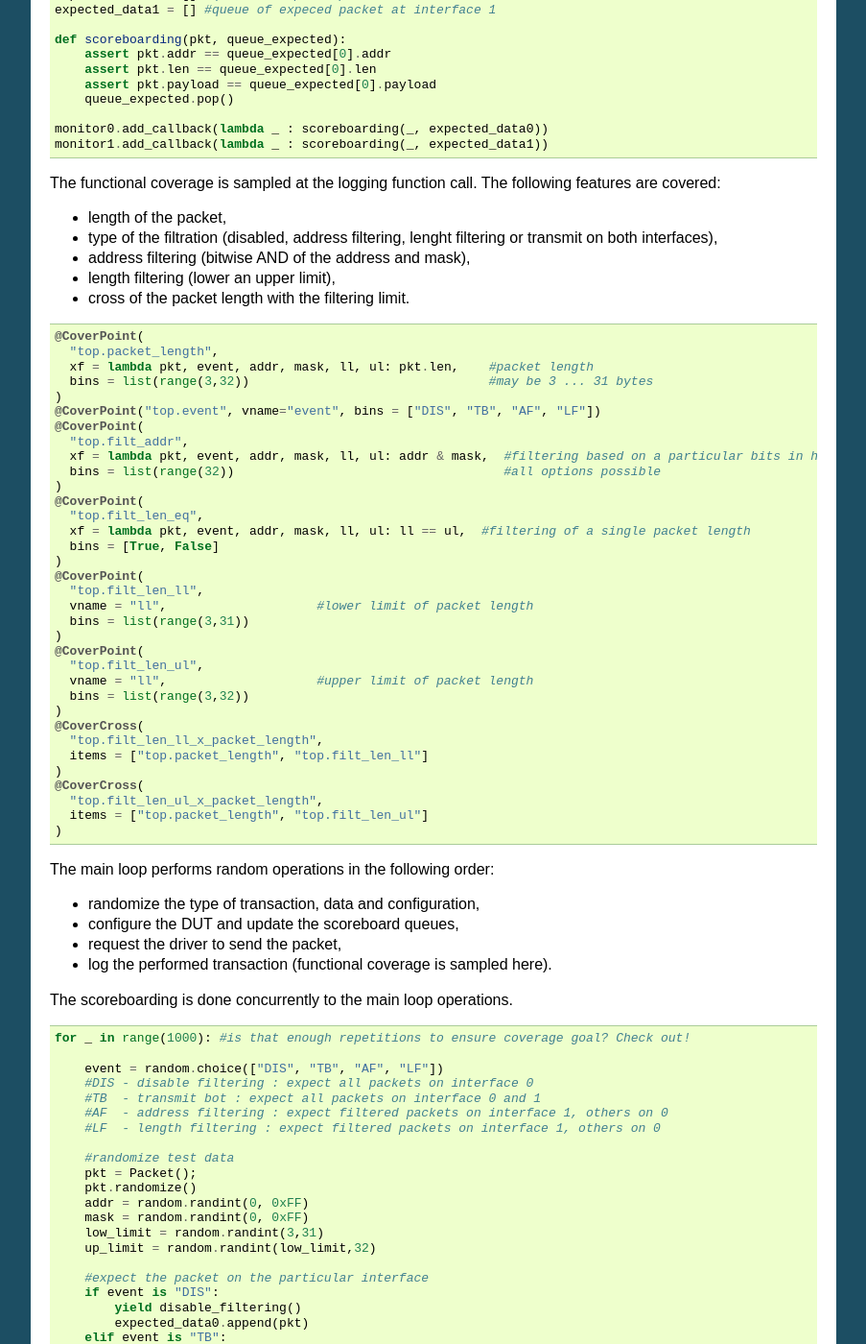
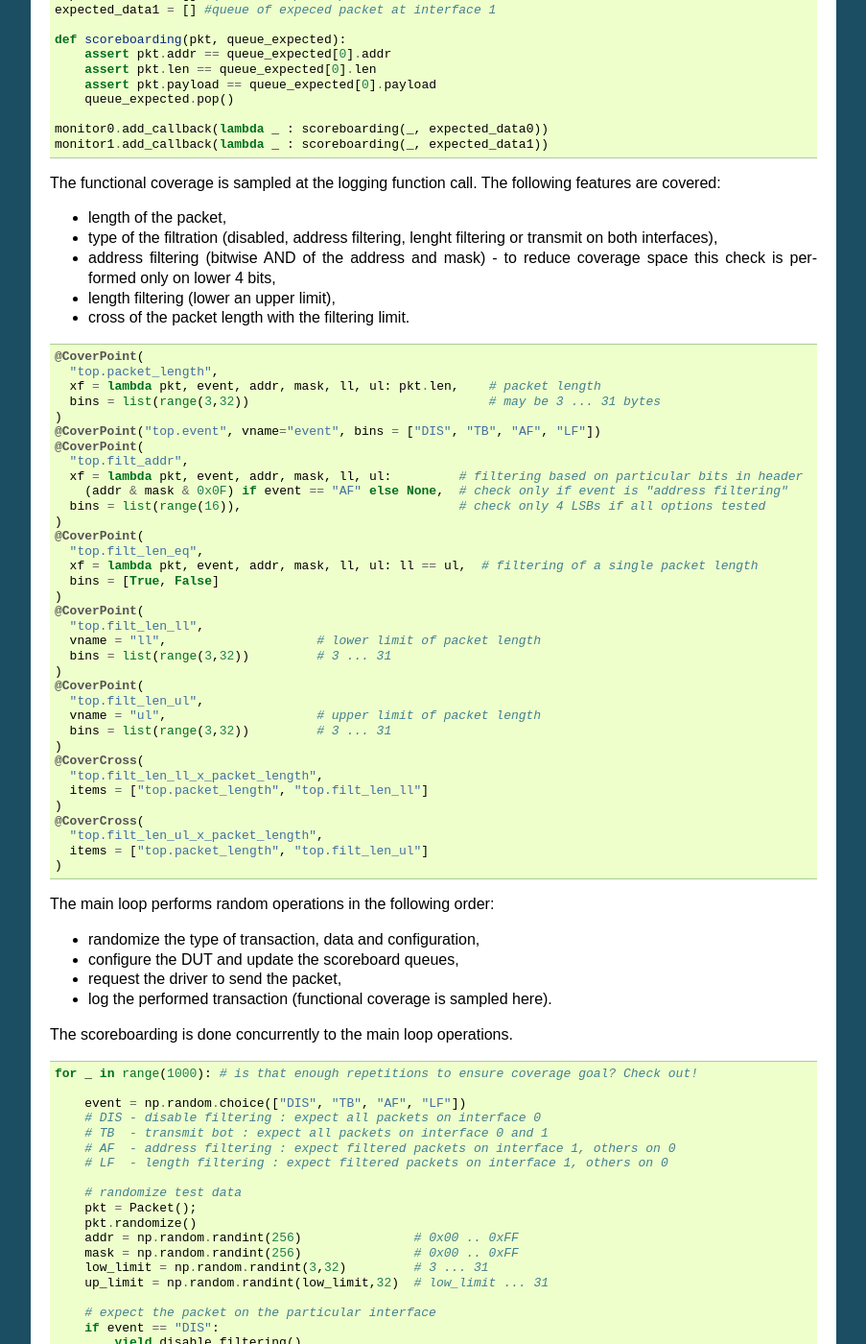
Before and after one commit to mciepluc/cocotb-coverage, a Sphinx documentation site: the page built from documentation/source/examples.rst, in a window 1280 px wide and 1400 px high, scrolled down 3801 px. Shown: the whole window at 96% size, without its empty margins (198-1101 px from the left). Built offline with Sphinx 7.4.7, drawn with Linux system fonts in a browser that asks for light colours; formulas are drawn with MathJax 3; some of the changed text lies outside the part shown.

Commit message:
packet switch example updates according to issue#45

```diff
--- a/documentation/source/examples.rst
+++ b/documentation/source/examples.rst
@@ -189,7 +189,7 @@ The packed is transmitted continuously, so data valid strobe must not be deasser
 The transition 1 -> 0 on the data valid strobe denotes the end of the packet.
 
 The address-based filtering is active when packet address bits marked by the mask (reg address 011) are equal to the filtering address bits (reg address 010).
-The length-based filtering is active when packet length is greater than lower size limit (reg address 100) and lower than upper size limit (reg address 101).
+The length-based filtering is active when packet length is greater than or equal to lower size limit (reg address 100) and lower than or equal to upper size limit (reg address 101).
 
 Testbench
 ---------
@@ -213,7 +213,7 @@ The Payload (*payload*) content is randomized using the `post_randomize` method.
             self.add_rand("len", list(range(3,32)))
 
         def post_randomize(self):
-            self.payload = [random.randint(0,255) for _ in range(self.len-2)]
+            self.payload = [np.random.randint(256) for _ in range(self.len-2)]
 
 
 There are driver (*PacketIFDriver*) and monitor (*PacketIFMonitor*) implemented for the packet interface.
@@ -247,7 +247,7 @@ The following features are covered:
 
 - length of the packet,
 - type of the filtration (disabled, address filtering, lenght filtering or transmit on both interfaces),
-- address filtering (bitwise AND of the address and mask),
+- address filtering (bitwise AND of the address and mask) - to reduce coverage space this check is performed only on lower 4 bits,
 - length filtering (lower an upper limit),
 - cross of the packet length with the filtering limit.
 
@@ -255,29 +255,30 @@ The following features are covered:
 
     @CoverPoint(
       "top.packet_length",
-      xf = lambda pkt, event, addr, mask, ll, ul: pkt.len,    #packet length
-      bins = list(range(3,32))                                #may be 3 ... 31 bytes
+      xf = lambda pkt, event, addr, mask, ll, ul: pkt.len,    # packet length
+      bins = list(range(3,32))                                # may be 3 ... 31 bytes
     )
     @CoverPoint("top.event", vname="event", bins = ["DIS", "TB", "AF", "LF"])
     @CoverPoint(
       "top.filt_addr",
-      xf = lambda pkt, event, addr, mask, ll, ul: addr & mask,  #filtering based on a particular bits in header
-      bins = list(range(32))                                    #all options possible
+      xf = lambda pkt, event, addr, mask, ll, ul:         # filtering based on particular bits in header
+        (addr & mask & 0x0F) if event == "AF" else None,  # check only if event is "address filtering"
+      bins = list(range(16)),                             # check only 4 LSBs if all options tested
     )
     @CoverPoint(
       "top.filt_len_eq",
-      xf = lambda pkt, event, addr, mask, ll, ul: ll == ul,  #filtering of a single packet length
+      xf = lambda pkt, event, addr, mask, ll, ul: ll == ul,  # filtering of a single packet length
       bins = [True, False]
     )
     @CoverPoint(
       "top.filt_len_ll",
-      vname = "ll",                    #lower limit of packet length
-      bins = list(range(3,31))
+      vname = "ll",                    # lower limit of packet length
+      bins = list(range(3,32))         # 3 ... 31
     )
     @CoverPoint(
       "top.filt_len_ul",
-      vname = "ll",                    #upper limit of packet length
-      bins = list(range(3,32))
+      vname = "ul",                    # upper limit of packet length
+      bins = list(range(3,32))         # 3 ... 31
     )
     @CoverCross(
       "top.filt_len_ll_x_packet_length",
@@ -299,45 +300,47 @@ The scoreboarding is done concurrently to the main loop operations.
 
 .. code-block:: python
 
-    for _ in range(1000): #is that enough repetitions to ensure coverage goal? Check out!
+    for _ in range(1000): # is that enough repetitions to ensure coverage goal? Check out!
 
-        event = random.choice(["DIS", "TB", "AF", "LF"])
-        #DIS - disable filtering : expect all packets on interface 0
-        #TB  - transmit bot : expect all packets on interface 0 and 1
-        #AF  - address filtering : expect filtered packets on interface 1, others on 0
-        #LF  - length filtering : expect filtered packets on interface 1, others on 0
+        event = np.random.choice(["DIS", "TB", "AF", "LF"])
+        # DIS - disable filtering : expect all packets on interface 0
+        # TB  - transmit bot : expect all packets on interface 0 and 1
+        # AF  - address filtering : expect filtered packets on interface 1, others on 0
+        # LF  - length filtering : expect filtered packets on interface 1, others on 0
 
-        #randomize test data
+        # randomize test data
         pkt = Packet();
         pkt.randomize()
-        addr = random.randint(0, 0xFF)
-        mask = random.randint(0, 0xFF)
-        low_limit = random.randint(3,31)
-        up_limit = random.randint(low_limit,32)
+        addr = np.random.randint(256)               # 0x00 .. 0xFF
+        mask = np.random.randint(256)               # 0x00 .. 0xFF
+        low_limit = np.random.randint(3,32)         # 3 ... 31
+        up_limit = np.random.randint(low_limit,32)  # low_limit ... 31
 
-        #expect the packet on the particular interface
-        if event is "DIS":
+        # expect the packet on the particular interface
+        if event == "DIS":
             yield disable_filtering()
             expected_data0.append(pkt)
-        elif event is "TB":
+        elif event == "TB":
             yield enable_transmit_both()
             expected_data0.append(pkt)
             expected_data1.append(pkt)
-        elif event is "AF":
+        elif event == "AF":
             yield enable_addr_filtering(addr, mask)
             if ((pkt.addr & mask) == (addr & mask)):
                 expected_data1.append(pkt)
             else:
                 expected_data0.append(pkt)
-        elif event is "LF":
+        elif event == "LF":
             yield enable_len_filtering(low_limit, up_limit)
             if (low_limit <= pkt.len <= up_limit):
                 expected_data1.append(pkt)
             else:
                 expected_data0.append(pkt)
 
-        #wait DUT
+        # wait DUT
         yield driver.send(pkt)
+        yield RisingEdge(dut.clk)
+        yield RisingEdge(dut.clk)
 
-        #LOG the action
+        # LOG the action
         log_sequence(pkt, event, addr, mask, low_limit, up_limit)
```
Also changed, not shown: 1 other file.
